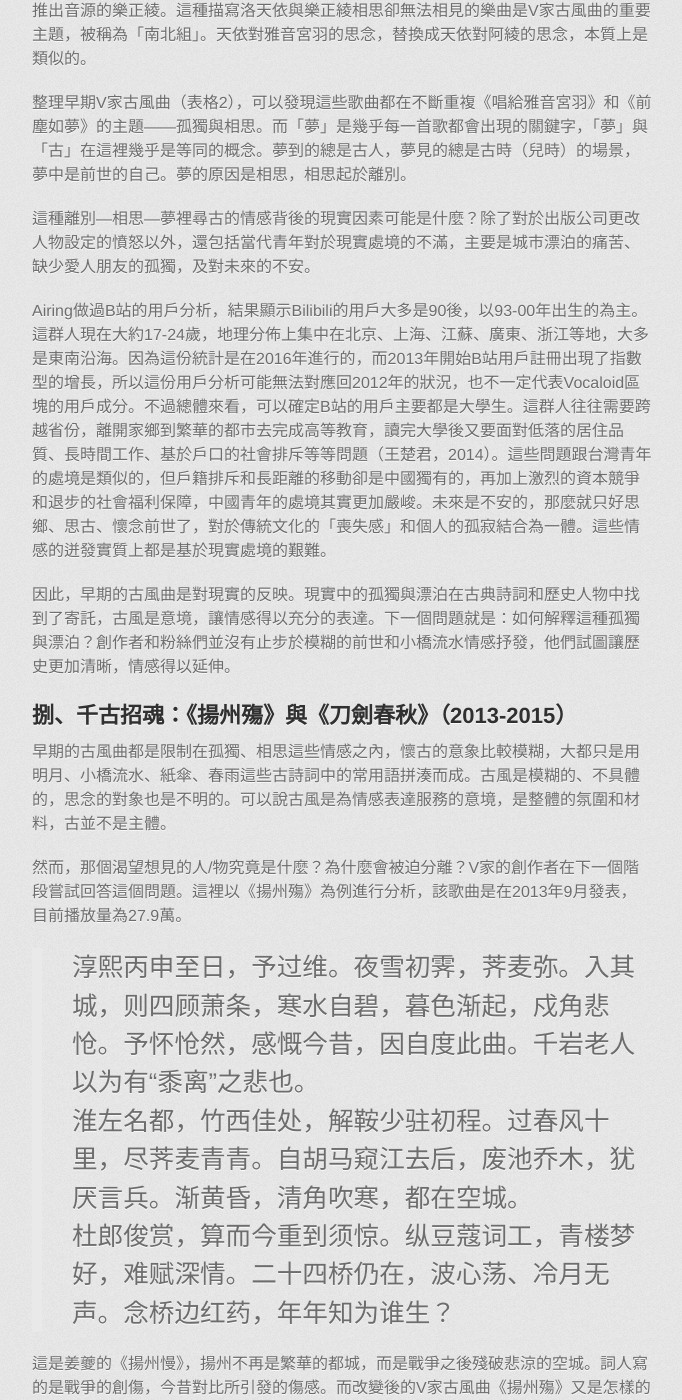
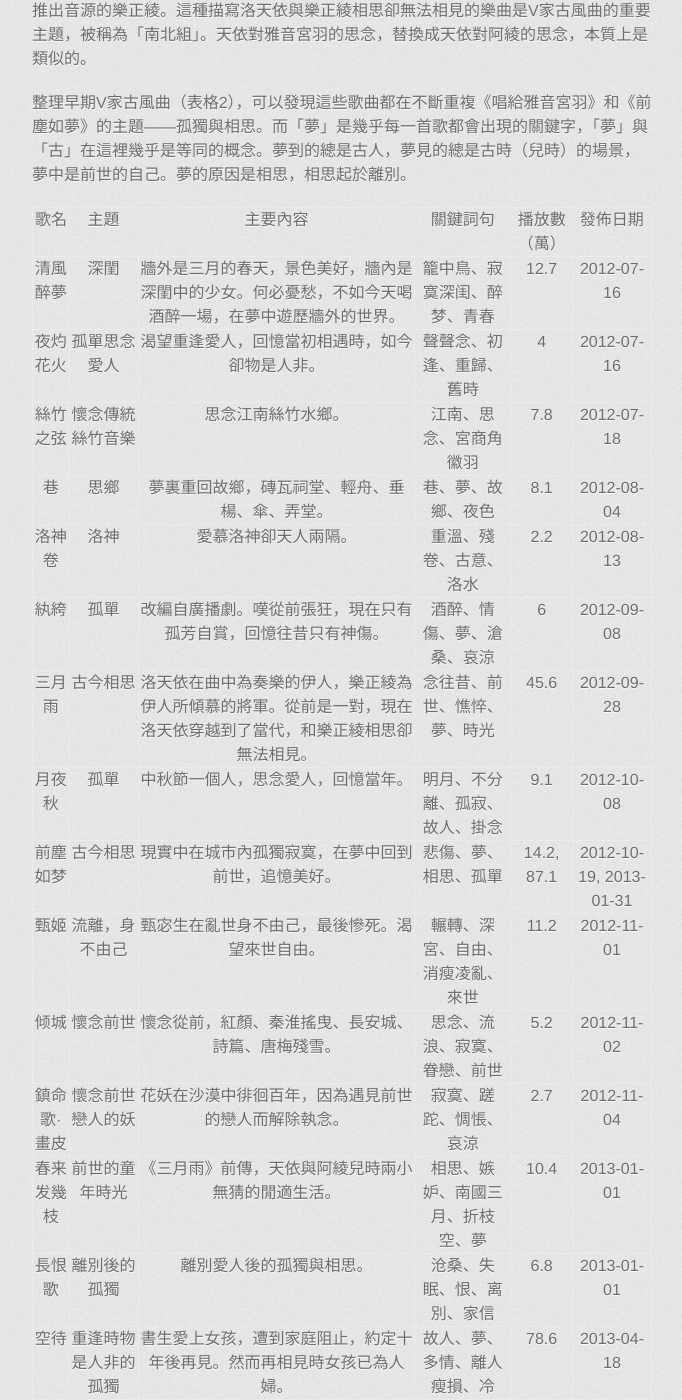
Before and after one commit to fireindark707/ChineseV_GUFENG, a Jekyll site: the page built from docs/Paper_nationalism.md, in a window 1280 px wide and 1400 px high, scrolled down 11896 px. Shown: the whole window, without its empty margins (298-980 px from the left). Built offline with Jekyll 4.4.1, drawn with Linux system fonts in a browser that asks for light colours; some web fonts are replaced.

Commit message:
Update Paper_nationalism.md

```diff
--- a/docs/Paper_nationalism.md
+++ b/docs/Paper_nationalism.md
@@ -260,6 +260,24 @@ Gellner的國族主義理論解釋了歐洲現代國族建構的客觀條件，
 
 整理早期V家古風曲（表格2），可以發現這些歌曲都在不斷重複《唱給雅音宮羽》和《前塵如夢》的主題——孤獨與相思。而「夢」是幾乎每一首歌都會出現的關鍵字，「夢」與「古」在這裡幾乎是等同的概念。夢到的總是古人，夢見的總是古時（兒時）的場景，夢中是前世的自己。夢的原因是相思，相思起於離別。
 
+| 歌名        | 主題                 | 主要內容                                                                                                         | 關鍵詞句                         | 播放數（萬） | 發佈日期               |
+|-------------|----------------------|------------------------------------------------------------------------------------------------------------------|----------------------------------|--------------|------------------------|
+| 清風醉夢    | 深閨                 | 牆外是三月的春天，景色美好，牆內是深閨中的少女。何必憂愁，不如今天喝酒醉一場，在夢中遊歷牆外的世界。             | 籠中鳥、寂寞深闺、醉梦、青春     | 12.7         | 2012-07-16             |
+| 夜灼花火    | 孤單思念愛人         | 渴望重逢愛人，回憶當初相遇時，如今卻物是人非。                                                                   | 聲聲念、初逢、重歸、舊時         | 4            | 2012-07-16             |
+| 絲竹之弦    | 懷念傳統絲竹音樂     | 思念江南絲竹水鄉。                                                                                               | 江南、思念、宮商角徽羽           | 7.8          | 2012-07-18             |
+| 巷          | 思鄉                 | 夢裏重回故鄉，磚瓦祠堂、輕舟、垂楊、傘、弄堂。                                                                   | 巷、夢、故鄉、夜色               | 8.1          | 2012-08-04             |
+| 洛神卷      | 洛神                 | 愛慕洛神卻天人兩隔。                                                                                             | 重溫、殘卷、古意、洛水           | 2.2          | 2012-08-13             |
+| 紈絝        | 孤單                 | 改編自廣播劇。嘆從前張狂，現在只有孤芳自賞，回憶往昔只有神傷。                                                   | 酒醉、情傷、夢、滄桑、哀涼       | 6            | 2012-09-08             |
+| 三月雨      | 古今相思             | 洛天依在曲中為奏樂的伊人，樂正綾為伊人所傾慕的將軍。從前是一對，現在洛天依穿越到了當代，和樂正綾相思卻無法相見。 | 念往昔、前世、憔悴、夢、時光     | 45.6         | 2012-09-28             |
+| 月夜秋      | 孤單                 | 中秋節一個人，思念愛人，回憶當年。                                                                               | 明月、不分離、孤寂、故人、掛念   | 9.1          | 2012-10-08             |
+| 前塵如梦    | 古今相思             | 現實中在城市內孤獨寂寞，在夢中回到前世，追憶美好。                                                               | 悲傷、夢、相思、孤單             | 14.2, 87.1   | 2012-10-19, 2013-01-31 |
+| 甄姬        | 流離，身不由己       | 甄宓生在亂世身不由己，最後慘死。渴望來世自由。                                                                   | 輾轉、深宮、自由、消瘦凌亂、來世 | 11.2         | 2012-11-01             |
+| 倾城        | 懷念前世             | 懷念從前，紅顏、秦淮搖曳、長安城、詩篇、唐梅殘雪。                                                               | 思念、流浪、寂寞、眷戀、前世     | 5.2          | 2012-11-02             |
+| 鎮命歌·畫皮 | 懷念前世戀人的妖     | 花妖在沙漠中徘徊百年，因為遇見前世的戀人而解除執念。                                                             | 寂寞、蹉跎、惆悵、哀涼           | 2.7          | 2012-11-04             |
+| 春来发幾枝  | 前世的童年時光       | 《三月雨》前傳，天依與阿綾兒時兩小無猜的閒適生活。                                                               | 相思、嫉妒、南國三月、折枝空、夢 | 10.4         | 2013-01-01             |
+| 長恨歌      | 離別後的孤獨         | 離別愛人後的孤獨與相思。                                                                                         | 沧桑、失眠、恨、离別、家信       | 6.8          | 2013-01-01             |
+| 空待        | 重逢時物是人非的孤獨 | 書生愛上女孩，遭到家庭阻止，約定十年後再見。然而再相見時女孩已為人婦。                                           | 故人、夢、多情、離人瘦損、冷     | 78.6         | 2013-04-18             |
+
 這種離別—相思—夢裡尋古的情感背後的現實因素可能是什麼？除了對於出版公司更改人物設定的憤怒以外，還包括當代青年對於現實處境的不滿，主要是城市漂泊的痛苦、缺少愛人朋友的孤獨，及對未來的不安。
 
 Airing做過B站的用戶分析，結果顯示Bilibili的用戶大多是90後，以93-00年出生的為主。這群人現在大約17-24歲，地理分佈上集中在北京、上海、江蘇、廣東、浙江等地，大多是東南沿海。因為這份統計是在2016年進行的，而2013年開始B站用戶註冊出現了指數型的增長，所以這份用戶分析可能無法對應回2012年的狀況，也不一定代表Vocaloid區塊的用戶成分。不過總體來看，可以確定B站的用戶主要都是大學生。這群人往往需要跨越省份，離開家鄉到繁華的都市去完成高等教育，讀完大學後又要面對低落的居住品質、長時間工作、基於戶口的社會排斥等等問題（王楚君，2014）。這些問題跟台灣青年的處境是類似的，但戶籍排斥和長距離的移動卻是中國獨有的，再加上激烈的資本競爭和退步的社會福利保障，中國青年的處境其實更加嚴峻。未來是不安的，那麼就只好思鄉、思古、懷念前世了，對於傳統文化的「喪失感」和個人的孤寂結合為一體。這些情感的迸發實質上都是基於現實處境的艱難。
```
